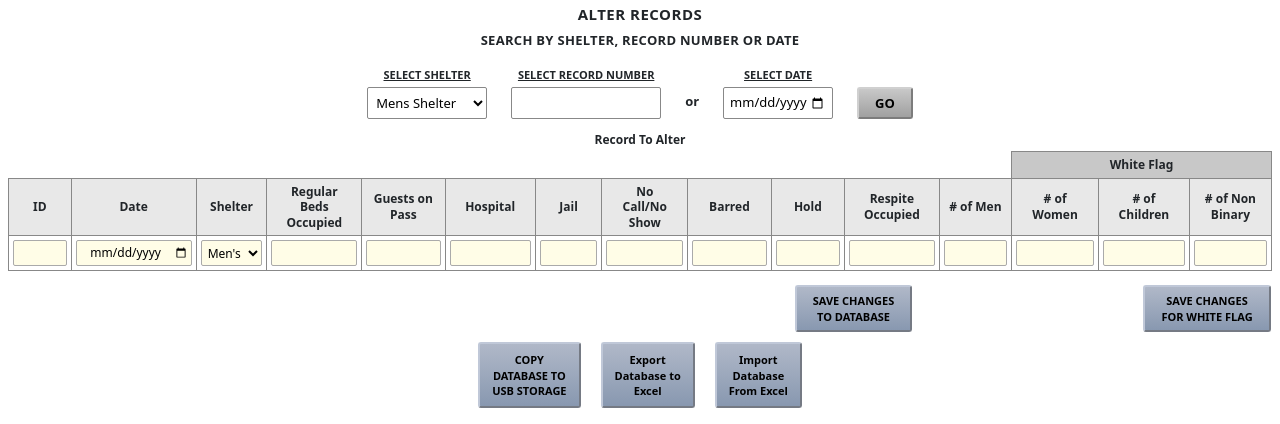
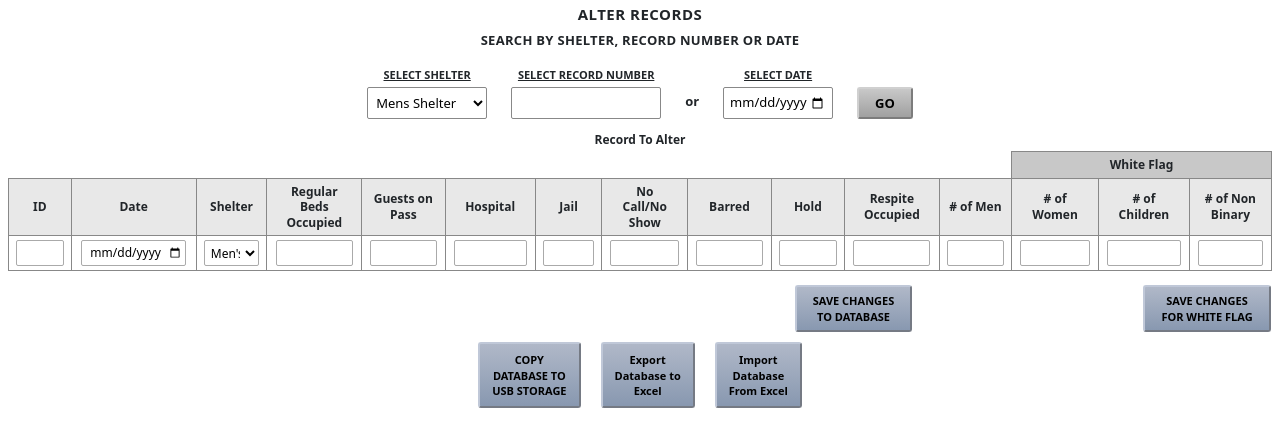
Before and after one commit to myk-sev/United-Caring-Dashboard, a Django app: template templates/admin_panel/admin_page_two.html in a window 1280 px wide. Shown: the part 813-1237 px from the top of the page. Run offline with Django 5.2, Linux system fonts and the light colour scheme; the template is opened without the code that fills it, so the values that code supplies are empty.

Commit message:
Update: style for alter data input changed. Background yellow->white. Padding added on both sides.

```diff
--- a/templates/admin_panel/admin_page_two.html
+++ b/templates/admin_panel/admin_page_two.html
@@ -269,13 +269,13 @@
 
   /* Editable cells in Altered Data row */
   .alter-input {
-    width: 100%;
+    width: 90%;
     height: 26px;
     border: 1px solid #aaa;
     border-radius: 2px;
     font-size: 12px;
     text-align: center;
-    background: #fffde7;
+    background: white;
     padding: 0 2px;
   }
 
```
